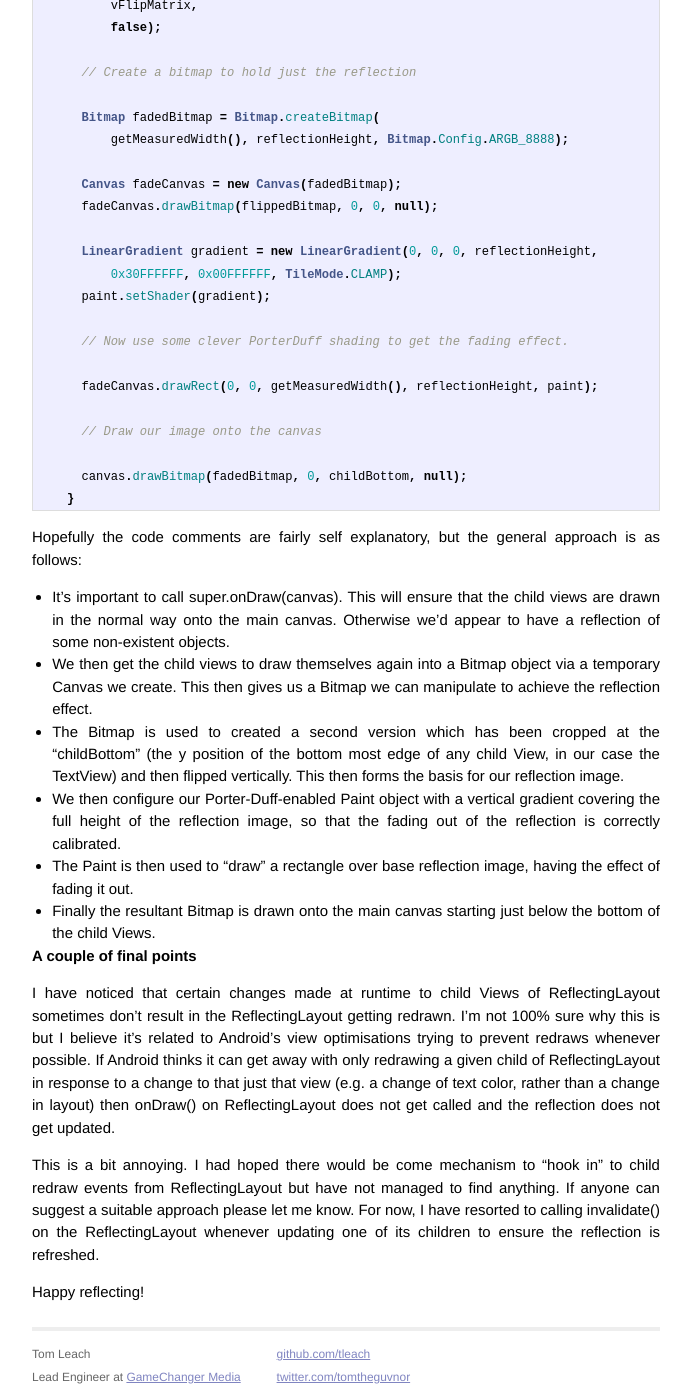
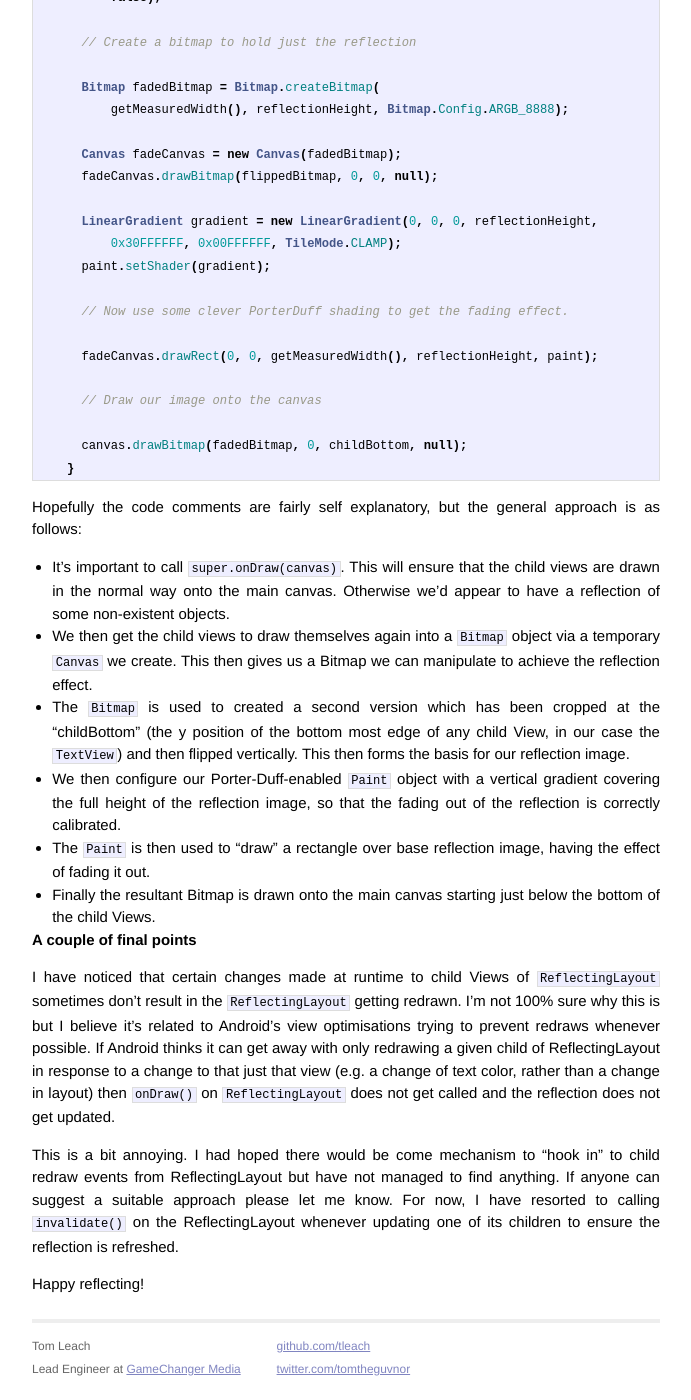
Before and after one commit to tleach/tleach.github.io, a Jekyll site: the page built from _posts/2012-01-19-creating-a-reusable-fading-reflection-view-effect-in-android.md, in a window 1280 px wide and 1400 px high, scrolled down 7787 px. Shown: the whole window, without its empty margins (294-985 px from the left). Built offline with Jekyll 4.4.1, drawn with Linux system fonts in a browser that asks for light colours; Markdown is read by kramdown in place of the engine named in the settings; some of the changed text lies outside the part shown.

Commit message:
Some tidying

```diff
--- a/_layouts/default.html
+++ b/_layouts/default.html
@@ -7,10 +7,10 @@
         <meta name="viewport" content="width=device-width">
 
         <!-- syntax highlighting CSS -->
-        <link rel="stylesheet" href="/css/syntax.css">
+        <link rel="stylesheet" href="/assets/css/syntax.css">
 
         <!-- Custom CSS -->
-        <link rel="stylesheet" href="/css/main.css">
+        <link rel="stylesheet" href="/assets/css/main.css">
 
     </head>
     <body>
--- a/_posts/2012-01-19-creating-a-reusable-fading-reflection-view-effect-in-android.md
+++ b/_posts/2012-01-19-creating-a-reusable-fading-reflection-view-effect-in-android.md
@@ -10,7 +10,7 @@
 
 Recently I needed to create various Android UIs which provides a "fading reflection" effect for certain screen elements. I happened upon <a title="Android, Reflections with Bitmaps" href="http://www.inter-fuser.com/2009/12/android-reflections-with-bitmaps.html" target="_blank">Neil Davies excellent post</a> on creating reflections of images in an Activity in order to re-create something similar to Apple's coverflow effect, and it set me thinking about what could be achieved using this technique.
 
-![Apple's Coverflow](http://tomtheguvnor.files.wordpress.com/2012/01/coverflow_hero_mac20060912.jpg)Apple's "Coverflow" provides a nice reflection effect
+![Apple's Coverflow](/assets/images/coverflow.jpg)Apple's "Coverflow" provides a nice reflection effect
 
 
 Really what I wanted was a way to take the approach outlined by Neil and easily apply it to potentially any View or collection of Views in a given UI without needing to write the same boilerplate in the Activity every time.
@@ -20,21 +20,21 @@
   <tbody>
     <tr>
       <td>
-        <img src="http://tomtheguvnor.files.wordpress.com/2012/01/screen-shot-2012-01-19-at-16-09-23.png?w=180" alt="Without" />
+        <img src="/assets/images/progress_bar.png" alt="Without" />
         Original
       </td>
       <td>
-        <img src="http://tomtheguvnor.files.wordpress.com/2012/01/screen-shot-2012-01-20-at-10-46-37.png?w=180" alt="Original with added reflection" />
+        <img src="/assets/images/progress_bar_with_reflection.png" alt="Original with added reflection" />
         Original with added reflection
       </td>
     </tr>
   </tbody>
 </table>
-You can see that there are a couple of View objects in there (a ProgressBar and a TextView) which we'd like to apply the reflection effect to, rather than a simple image. Moreover, it would be nice to be able to add/remove UI elements at runtime and have them included in the effect as required.
+You can see that there are a couple of View objects in there (a `ProgressBar` and a `TextView`) which we'd like to apply the reflection effect to, rather than a simple image. Moreover, it would be nice to be able to add/remove UI elements at runtime and have them included in the effect as required.
 
 # Introducing ReflectingLayout
 
-![Reflecting layout diagram](http://tomtheguvnor.files.wordpress.com/2012/01/text3799.png)
+![Reflecting layout diagram](/assets/images/reflecting_layout_diagram.png)
 
 To implement this reusable reflection effect, I created a new custom View based on LinearLayout named "ReflectingLayout". ReflectingLayout will simply apply a reflection effect to child views declared within it using the remaining space not used below those child views.
 
@@ -203,7 +203,6 @@
   }
 
   /**
-   *
    * Gets the height of the space covered by all children.
    *
    * @return the total child height
@@ -214,7 +213,6 @@
   }
 
   /**
-   *
    * Gets the height of the reflection to be drawn.
    *
    * @return the reflection height
@@ -251,7 +249,7 @@
   }
 {% endhighlight %}
 
-The first three set...() calls ensure that the ReflectingLayout pays attention to its children and makes use of the drawing cache to ensure we only do a full redraw when necessary. We also create Paint and Matrix objects for use later on in onDraw(). This one-off instantiation is a good idea to ensure we don't waste memory and do more garbage collection than necessary later on by repeatedly creating these objects in onDraw() which will be called a lot. The Paint is configured with the Porter-Duff transfer mode, this is what allows us to use a simple color gradient to vertically fade out images. The vFlipMatrix is simply configured to flip an image vertically to make it appear upside down. The onDraw() method is what the Android framework will call on a given View object when it want that View (and it's children) to draw itself onto the given canvas. onDraw() methods tend to get called a lot in quick succession as a UI updates, so must be fast. Here's ReflectingLayout's implementation:
+The first three set...() calls ensure that the `ReflectingLayout` pays attention to its children and makes use of the drawing cache to ensure we only do a full redraw when necessary. We also create `Paint` and `Matrix` objects for use later on in `onDraw()`. This one-off instantiation is a good idea to ensure we don't waste memory and do more garbage collection than necessary later on by repeatedly creating these objects in `onDraw()` which will be called a lot. The Paint is configured with the Porter-Duff transfer mode, this is what allows us to use a simple color gradient to vertically fade out images. The `vFlipMatrix` is simply configured to flip an image vertically to make it appear upside down. The `onDraw()` method is what the Android framework will call on a given View object when it want that View (and it's children) to draw itself onto the given canvas. `onDraw()` methods tend to get called a lot in quick succession as a UI updates, so must be fast. Here's `ReflectingLayout`'s implementation:
 
 {% highlight java %}
 protected void onDraw(Canvas canvas) {
@@ -303,16 +301,16 @@
 
 Hopefully the code comments are fairly self explanatory, but the general approach is as follows:
 
-* It's important to call super.onDraw(canvas). This will ensure that the child views are drawn in the normal way onto the main canvas. Otherwise we'd appear to have a reflection of some non-existent objects.
-* We then get the child views to draw themselves again into a Bitmap object via a temporary Canvas we create. This then gives us a Bitmap we can manipulate to achieve the reflection effect.
-* The Bitmap is used to created a second version which has been cropped at the "childBottom" (the y position of the bottom most edge of any child View, in our case the TextView) and then flipped vertically. This then forms the basis for our reflection image.
-* We then configure our Porter-Duff-enabled Paint object with a vertical gradient covering the full height of the reflection image, so that the fading out of the reflection is correctly calibrated.
-* The Paint is then used to "draw" a rectangle over base reflection image, having the effect of fading it out.
+* It's important to call `super.onDraw(canvas)`. This will ensure that the child views are drawn in the normal way onto the main canvas. Otherwise we'd appear to have a reflection of some non-existent objects.
+* We then get the child views to draw themselves again into a `Bitmap` object via a temporary `Canvas` we create. This then gives us a Bitmap we can manipulate to achieve the reflection effect.
+* The `Bitmap` is used to created a second version which has been cropped at the "childBottom" (the y position of the bottom most edge of any child View, in our case the `TextView`) and then flipped vertically. This then forms the basis for our reflection image.
+* We then configure our Porter-Duff-enabled `Paint` object with a vertical gradient covering the full height of the reflection image, so that the fading out of the reflection is correctly calibrated.
+* The `Paint` is then used to "draw" a rectangle over base reflection image, having the effect of fading it out.
 * Finally the resultant Bitmap is drawn onto the main canvas starting just below the bottom of the child Views.
 
 # A couple of final points
-I have noticed that certain changes made at runtime to child Views of ReflectingLayout sometimes don't result in the ReflectingLayout getting redrawn. I'm not 100% sure why this is but I believe it's related to Android's view optimisations trying to prevent redraws whenever possible. If Android thinks it can get away with only redrawing a given child of ReflectingLayout in response to a change to that just that view (e.g. a change of text color, rather than a change in layout) then onDraw() on ReflectingLayout does not get called and the reflection does not get updated.
+I have noticed that certain changes made at runtime to child Views of `ReflectingLayout` sometimes don't result in the `ReflectingLayout` getting redrawn. I'm not 100% sure why this is but I believe it's related to Android's view optimisations trying to prevent redraws whenever possible. If Android thinks it can get away with only redrawing a given child of ReflectingLayout in response to a change to that just that view (e.g. a change of text color, rather than a change in layout) then `onDraw()` on `ReflectingLayout` does not get called and the reflection does not get updated.
 
-This is a bit annoying. I had hoped there would be come mechanism to "hook in" to child redraw events from ReflectingLayout but have not managed to find anything. If anyone can suggest a suitable approach please let me know. For now, I have resorted to calling invalidate() on the ReflectingLayout whenever updating one of its children to ensure the reflection is refreshed.
+This is a bit annoying. I had hoped there would be come mechanism to "hook in" to child redraw events from ReflectingLayout but have not managed to find anything. If anyone can suggest a suitable approach please let me know. For now, I have resorted to calling `invalidate()` on the ReflectingLayout whenever updating one of its children to ensure the reflection is refreshed.
 
 Happy reflecting!
```
Also changed, not shown: assets/css/main.css (renamed from css/main.css), assets/css/syntax.css (renamed from css/syntax.css), assets/images/coverflow.jpg (added), assets/images/progress_bar.png (added), assets/images/progress_bar_with_reflection.png (added), assets/images/reflecting_layout_diagram.png (added).
